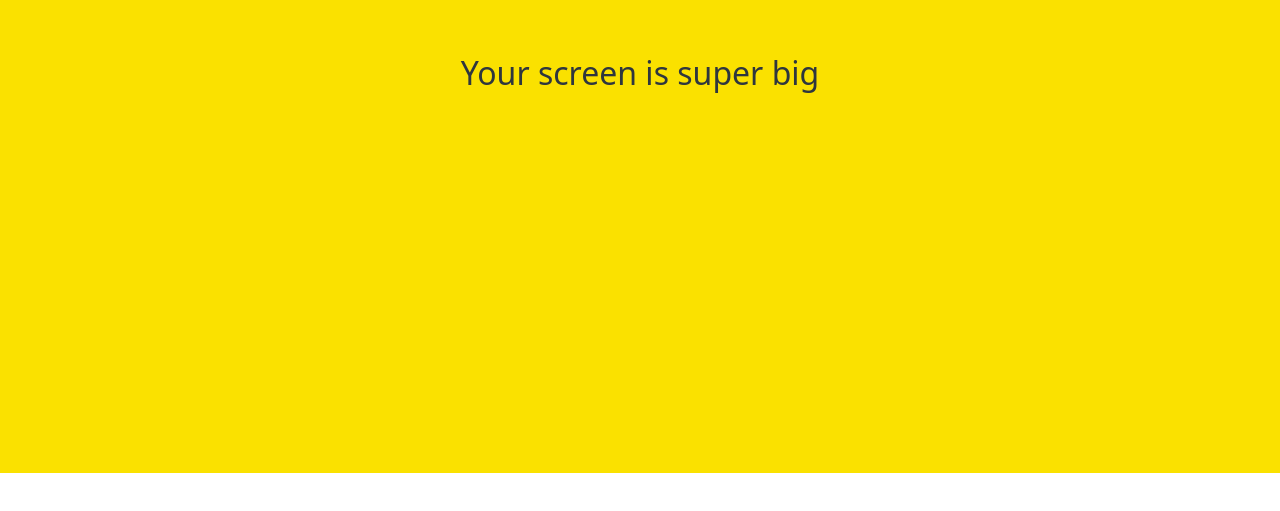
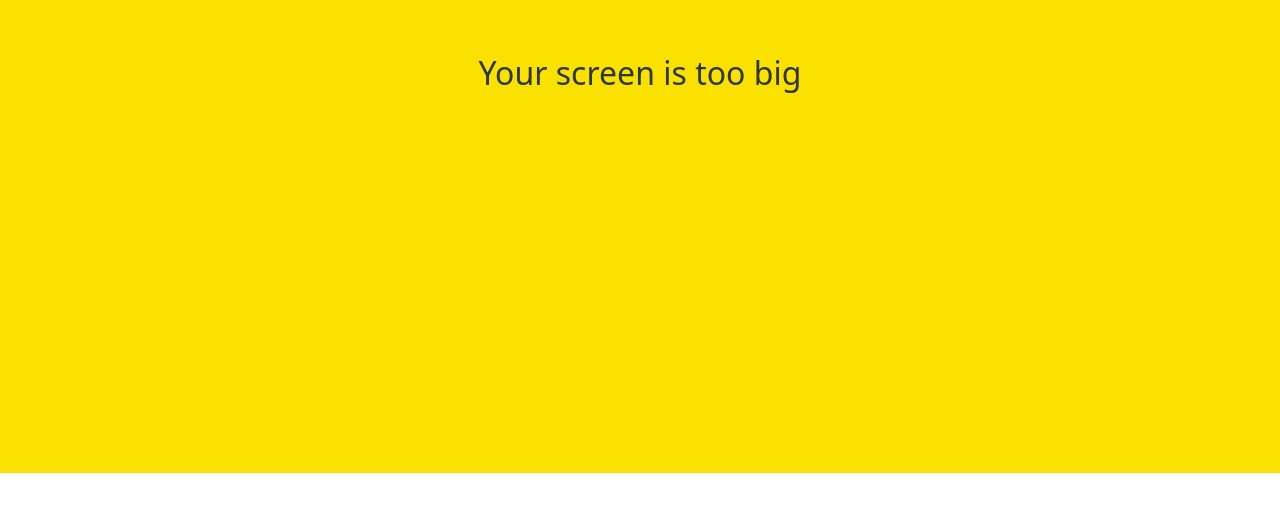
Before and after one commit to Jess-Apr/kokoa-clone-2023, a plain HTML site: page friends.html in a window 1280 px wide. Shown: the part 327-838 px from the top of the page. Drawn offline with Linux system fonts and the light colour scheme; grey boxes are pictures that could not be loaded.

Commit message:
friends updated
super -> too

```diff
--- a/friends.html
+++ b/friends.html
@@ -111,7 +111,7 @@
         </div>
 
         <div id="no-mobile">
-            <span>Your screen is super big</span>
+            <span>Your screen is too big</span>
         </div>
 
         <script
```
